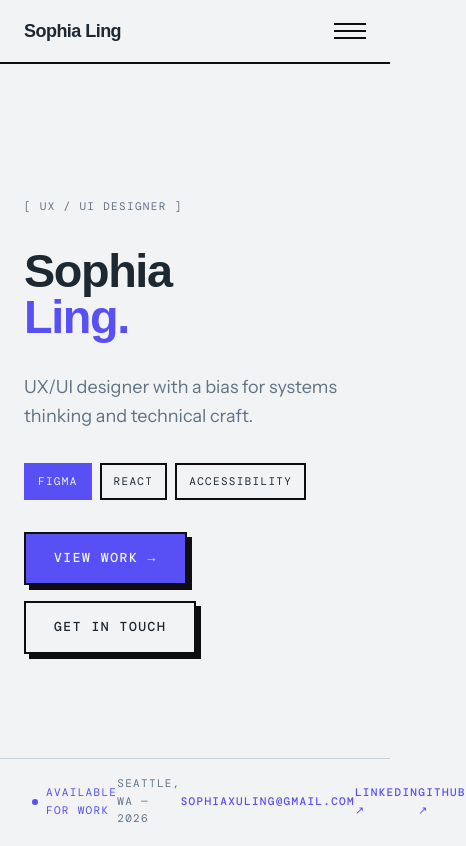
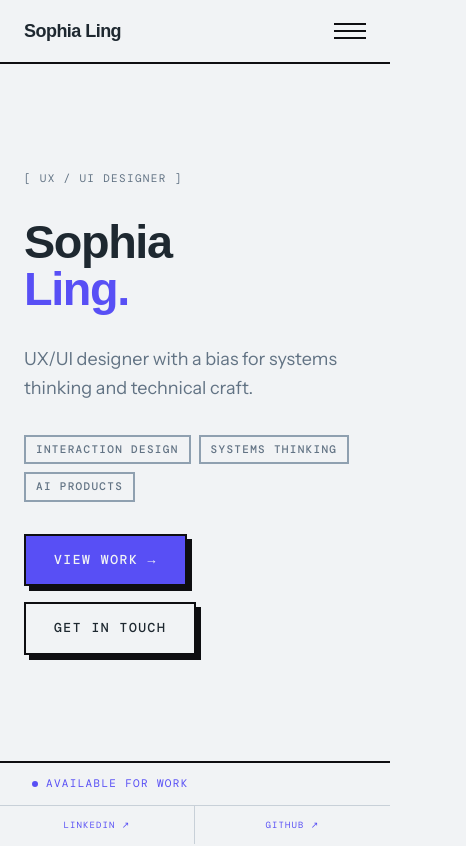
Before and after one commit to the-esoteric-girl/my-portfolio, a React (Vite) app: page / in a window 390 px wide. Shown: the top 846 px of the page, 466 px wide, since content can reach past the window. Built offline with nearby package versions, Linux system fonts and the light colour scheme.

Commit message:
style: update Hero bottom bar

```diff
--- a/src/components/About.jsx
+++ b/src/components/About.jsx
@@ -48,7 +48,9 @@ function About() {
               </div>
               <div className="about-fact">
                 <span className="about-fact-label">Status</span>
-                <span className="about-fact-value about-fact-value--accent">Available</span>
+                <span className="about-fact-value about-fact-value--accent">
+                  Available
+                </span>
               </div>
             </div>
 
@@ -58,14 +60,22 @@ function About() {
                 <span className="about-link-value">sophiaxuling@gmail.com</span>
                 <span className="about-link-arrow">↗</span>
               </a>
-              <a className="about-link" href="https://linkedin.com/in/sophia-x-ling"
-                 target="_blank" rel="noopener noreferrer">
+              <a
+                className="about-link"
+                href="https://linkedin.com/in/sophia-x-ling"
+                target="_blank"
+                rel="noopener noreferrer"
+              >
                 <span className="about-link-label">LinkedIn</span>
                 <span className="about-link-value">sophia-x-ling</span>
                 <span className="about-link-arrow">↗</span>
               </a>
-              <a className="about-link" href="https://github.com/the-esoteric-girl"
-                 target="_blank" rel="noopener noreferrer">
+              <a
+                className="about-link"
+                href="https://github.com/the-esoteric-girl"
+                target="_blank"
+                rel="noopener noreferrer"
+              >
                 <span className="about-link-label">GitHub</span>
                 <span className="about-link-value">the-esoteric-girl</span>
                 <span className="about-link-arrow">↗</span>
@@ -121,39 +131,36 @@ function About() {
         <div className="about-personal">
           <Label variant="eyebrow">[ Beyond the Brief ]</Label>
           <div className="about-images-grid">
-            <div className="about-img">
             <img
+              className="about-img"
               src="/img/thanksgiving.jpg"
               alt="White buttercream cake with 'happy thanksgiving 2025' written on it and piped rosettes"
             />
-            </div>
-            <div className="about-img">
             <img
+              className="about-img"
               src="/img/strawberries.jpg"
               alt="Chocolate-dipped strawberries with detailing"
             />
-            </div>
-            <div className="about-img">
             <img
+              className="about-img"
               src="/img/strawberrycake.jpg"
               alt="Asian-style whipped cream chiffon cake with strawberries on top"
             />
-            </div>
-            <div className="about-img">
             <img
+              className="about-img"
               src="/img/purple.jpg"
               alt="Purple buttercream cake with 'twenty one' written on top and star and flower detailing"
             />
-            </div>
-            <div className="about-img">
             <img
-                src="/img/personal-5.jpg"
-                alt="Workshop talk on accessibility"
+              className="about-img"
+              src="/img/astronaut.jpg"
+              alt="Watercolor painting of astronaut in space"
             />
-            </div>
-            <div className="about-img">
-              <img src="/img/fruittart.jpg" alt="Fruit tarts" />
-            </div>
+            <img
+              className="about-img"
+              src="/img/fruittart.jpg"
+              alt="Fruit tarts"
+            />
           </div>
         </div>
       </div>
--- a/src/components/Contact.jsx
+++ b/src/components/Contact.jsx
@@ -122,7 +122,7 @@ export default function Contact() {
                     name="message"
                     required
                     rows={5}
-                    placeholder="Tell me about your project..."
+                    placeholder="Write here..."
                   />
                 </div>
                 {error && <p className="contact-error">{error}</p>}
--- a/src/components/Hero.css
+++ b/src/components/Hero.css
@@ -4,11 +4,11 @@
 
 .hero {
   position: relative;
-  height: 100svh;
+  min-height: 100svh;
   display: grid;
   grid-template-columns: 1fr 320px;
+  grid-template-rows: 1fr auto auto;
   padding-top: var(--nav-height);
-  padding-bottom: 56px;
 }
 
 /* ── Content column ────────────────────────────────────────── */
@@ -17,7 +17,7 @@
   flex-direction: column;
   justify-content: center;
   gap: var(--space-8);
-  padding: 0 var(--space-8) 0 var(--space-16);
+  padding: var(--space-16) var(--space-8) var(--space-16) var(--space-16);
   max-width: 720px;
 }
 
@@ -64,24 +64,6 @@
   gap: var(--space-2);
 }
 
-.hero-pill {
-  font-family: var(--font-mono);
-  font-size: var(--text-xs);
-  letter-spacing: var(--tracking-wider);
-  text-transform: uppercase;
-  border: var(--border);
-  border-radius: var(--radius-none);
-  padding: var(--space-2) var(--space-3);
-  background: transparent;
-  color: var(--color-text-primary);
-}
-
-.hero-pill--filled {
-  background: var(--color-accent);
-  color: var(--color-text-inverse);
-  border-color: var(--color-accent);
-}
-
 /* ── CTAs ──────────────────────────────────────────────────── */
 .hero-ctas {
   display: flex;
@@ -89,22 +71,39 @@
   gap: var(--space-4);
 }
 
+/* ── Bottom bar row 1 ──────────────────────────────────────── */
+.hero-bar-meta {
+  grid-column: 1 / -1;
+  border-top: var(--border);
+  border-bottom: var(--border-subtle);
+  padding: var(--space-3) var(--space-8);
+  display: flex;
+  justify-content: space-between;
+  align-items: center;
+}
 
-/* ── Bottom bar ────────────────────────────────────────────── */
-.hero-bottom {
-  position: absolute;
-  bottom: 0;
-  left: 0;
-  width: 100%;
+.hero-bar-status {
+  font-family: var(--font-mono);
+  font-size: var(--text-xs);
+  letter-spacing: var(--tracking-wider);
+  text-transform: uppercase;
+  color: var(--color-accent);
   display: flex;
   align-items: center;
-  justify-content: space-between;
-  border-top: var(--border-subtle);
-  padding: var(--space-4) var(--space-8);
 }
 
-.hero-bottom-scroll,
-.hero-bottom-location {
+.hero-bar-status::before {
+  content: "";
+  width: 6px;
+  height: 6px;
+  border-radius: var(--radius-full);
+  background: var(--color-accent);
+  margin-right: var(--space-2);
+  flex-shrink: 0;
+}
+
+.hero-bar-location,
+.hero-bar-scroll {
   font-family: var(--font-mono);
   font-size: var(--text-xs);
   letter-spacing: var(--tracking-wider);
@@ -112,27 +111,49 @@
   color: var(--color-text-muted);
 }
 
-.hero-bottom-status {
+.hero-bar-location-short {
+  display: none;
+}
+
+/* ── Bottom bar row 2 ──────────────────────────────────────── */
+.hero-bar-links {
+  grid-column: 1 / -1;
+  display: flex;
+  align-items: stretch;
+}
+
+.hero-bar-link {
+  flex: 1;
+  padding: var(--space-3) var(--space-8);
+  border-right: var(--border-subtle);
   font-family: var(--font-mono);
   font-size: var(--text-xs);
   letter-spacing: var(--tracking-wider);
   text-transform: uppercase;
   color: var(--color-accent);
+  text-decoration: none;
   display: flex;
   align-items: center;
+  justify-content: center;
   gap: var(--space-2);
+  transition: background var(--duration-fast);
 }
 
-.hero-status-dot {
-  width: 6px;
-  height: 6px;
-  border-radius: var(--radius-full);
-  background: var(--color-accent);
-  flex-shrink: 0;
+.hero-bar-link:last-child {
+  border-right: none;
 }
 
-/* ── Responsive ────────────────────────────────────────────── */
-@media (max-width: 767px) {
+.hero-bar-link:hover {
+  background: var(--color-surface);
+}
+
+.hero-bar-link:focus-visible {
+  outline: 2px solid var(--color-accent);
+  outline-offset: -2px;
+}
+
+/* ── Responsive 768px ──────────────────────────────────────── */
+@media (max-width: 768px) {
   .hero {
     grid-template-columns: 1fr;
   }
@@ -145,11 +166,51 @@
     font-size: clamp(40px, 12vw, 72px);
   }
 
-  .hero-bottom-scroll {
+  .hero-content {
+    padding: 0 var(--space-6);
+  }
+
+  .hero-bar-scroll {
     display: none;
   }
 
-  .hero-content {
-    padding: 0 var(--space-6);
+  .hero-bar-location-full {
+    display: none;
+  }
+
+  .hero-bar-location-short {
+    display: inline;
+  }
+
+  .hero-bar-links {
+    display: grid;
+    grid-template-columns: 1fr 1fr 1fr;
+  }
+
+  .hero-bar-link {
+    padding: var(--space-3) var(--space-4);
+    justify-content: center;
+    font-size: 9px;
   }
 }
+
+/* ── Responsive 480px ──────────────────────────────────────── */
+@media (max-width: 480px) {
+  .hero-bar-location {
+    display: none;
+  }
+
+  .hero-bar-link--email {
+    display: none;
+  }
+
+  .hero-bar-links {
+    grid-template-columns: 1fr 1fr;
+  }
+}
+
+@media (prefers-reduced-motion: reduce) {
+  .hero-bar-link {
+    transition: none;
+  }
+}
--- a/src/components/Hero.jsx
+++ b/src/components/Hero.jsx
@@ -16,9 +16,9 @@ function Hero() {
           UX/UI designer with a bias for systems thinking and technical craft.
         </p>
         <div className="hero-pills">
-          <span className="hero-pill hero-pill--filled">FIGMA</span>
-          <span className="hero-pill">REACT</span>
-          <span className="hero-pill">ACCESSIBILITY</span>
+          <Label variant="pill">Interaction Design</Label>
+          <Label variant="pill">Systems Thinking</Label>
+          <Label variant="pill">AI Products</Label>
         </div>
         <div className="hero-ctas">
           <Button as="a" href="#work" variant="primary" size="lg">
@@ -32,34 +32,35 @@ function Hero() {
 
       <div className="hero-aside" aria-hidden="true" />
 
-      <div className="hero-bottom">
-        <span className="hero-bottom-scroll">↓ SCROLL TO EXPLORE</span>
-        <span className="hero-bottom-status">
-          <span className="hero-status-dot" aria-hidden="true" />
-          AVAILABLE FOR WORK
+      <div className="hero-bar-meta">
+        <div className="hero-bar-status">Available for work</div>
+        <span className="hero-bar-location">
+          <span className="hero-bar-location-full">Seattle, WA — 2026</span>
+          <span className="hero-bar-location-short">Seattle, WA</span>
         </span>
-        <span className="hero-bottom-location">SEATTLE, WA — 2026</span>
-        <Label variant="footer" as="a" href="mailto:sophiaxuling@gmail.com">
-          sophiaxuling@gmail.com
-        </Label>
-        <Label
-          variant="footer"
-          as="a"
+        <span className="hero-bar-scroll">↓ Scroll to explore</span>
+      </div>
+
+      <div className="hero-bar-links">
+        <a className="hero-bar-link hero-bar-link--email" href="mailto:sophiaxuling@gmail.com">
+          sophiaxuling@gmail.com ↗
+        </a>
+        <a
+          className="hero-bar-link"
           href="https://linkedin.com/in/sophia-x-ling"
           target="_blank"
           rel="noopener noreferrer"
         >
           LinkedIn ↗
-        </Label>
-        <Label
-          variant="footer"
-          as="a"
+        </a>
+        <a
+          className="hero-bar-link"
           href="https://github.com/the-esoteric-girl"
           target="_blank"
           rel="noopener noreferrer"
         >
           GitHub ↗
-        </Label>
+        </a>
       </div>
     </section>
   );
```
Also changed, not shown: src/components/About.css (+40 -29 lines), public/img/astronaut.jpg (added). Lines whose indentation alone changed are shown as unchanged.
